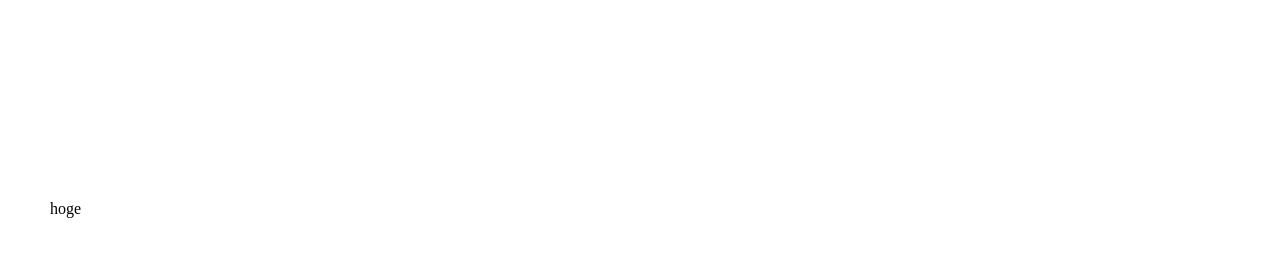
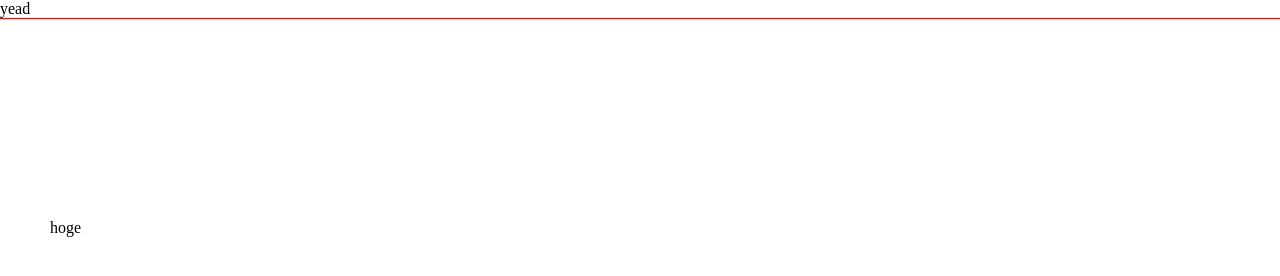
Before and after one commit to gamerinshaft/jqueryTest, a plain HTML site: page header.html in a window 1280 px wide. Shown: the top 276 px of the page. Drawn offline with nearby package versions, Linux system fonts and the light colour scheme.

Commit message:
スクロールが上か下か判断するコードを書いた

```diff
--- a/first.js
+++ b/first.js
@@ -1,18 +1,39 @@
 function header(){
-
   obj = $('#target');
-
+  header = $('#header');
+  _window = $(window);
+  nowPosition = _window.scrollTop();
   var target = {
     top: obj.offset().top,
-    left: obj.offset().left
+    left: obj.offset().left,
+    height: obj.height()
+  }
+  var settings = {
+    through: 30 //targetをどれくらいすぎてから出現させるか
   }
 
-  function hikaku(){
-    console.log($(window).scrollTop());
-    console.log(target.top);
-    if($(window).scrollTop() > target.top ){
-      console.log('おおきいよ');
+  function main(){
+    diffPosition = _window.scrollTop();
+    if(diffPosition - nowPosition > 0){
+      console.log('sita');
+      //下にスクロル
+    }else{
+      //上にスクロル
+      console.log('ue');
     }
+    nowPosition = diffPosition;
+
+
+    // if($(window).scrollTop() > target.top + settings.through ){
+    //   header.css({'display':'block', 'position':'fixed'});
+    //   header.animate({
+    //     'top' : '0'
+    //   });
+    //   console.log('おおきい');
+    // }else{
+    //   header.css({'position':'fixed','top' : -(target.height + 1)});
+    //   console.log('ちいさい');
+    // }
   }
-  $(window).on('load resize scroll', hikaku);
+  $(window).on('load resize scroll', main);
 }
--- a/header.html
+++ b/header.html
@@ -7,6 +7,7 @@
 </head>
 
 <body style="height: 10000px; min-width: 100%; margin:0">
+<div id="header" style="border-bottom: solid 1px red; width: 100%; ">yead</div>
 <div id="target" style="margin-top: 180px; padding-top: 20px; margin-left: 50px;">hoge</div>
 
 <script>
```
